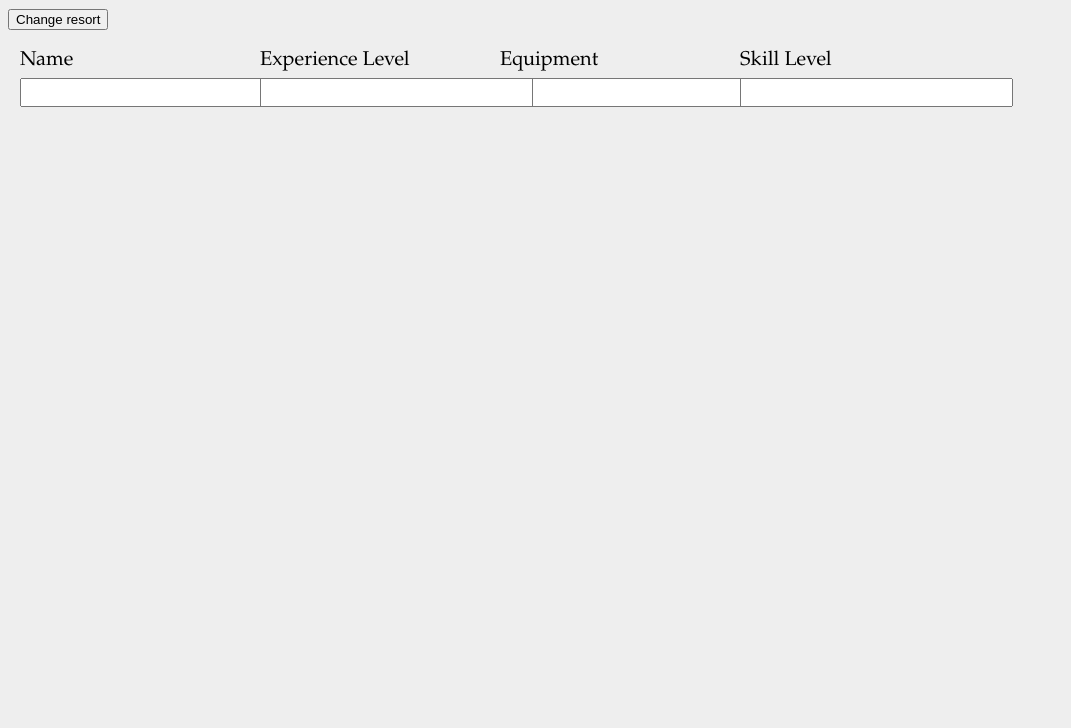
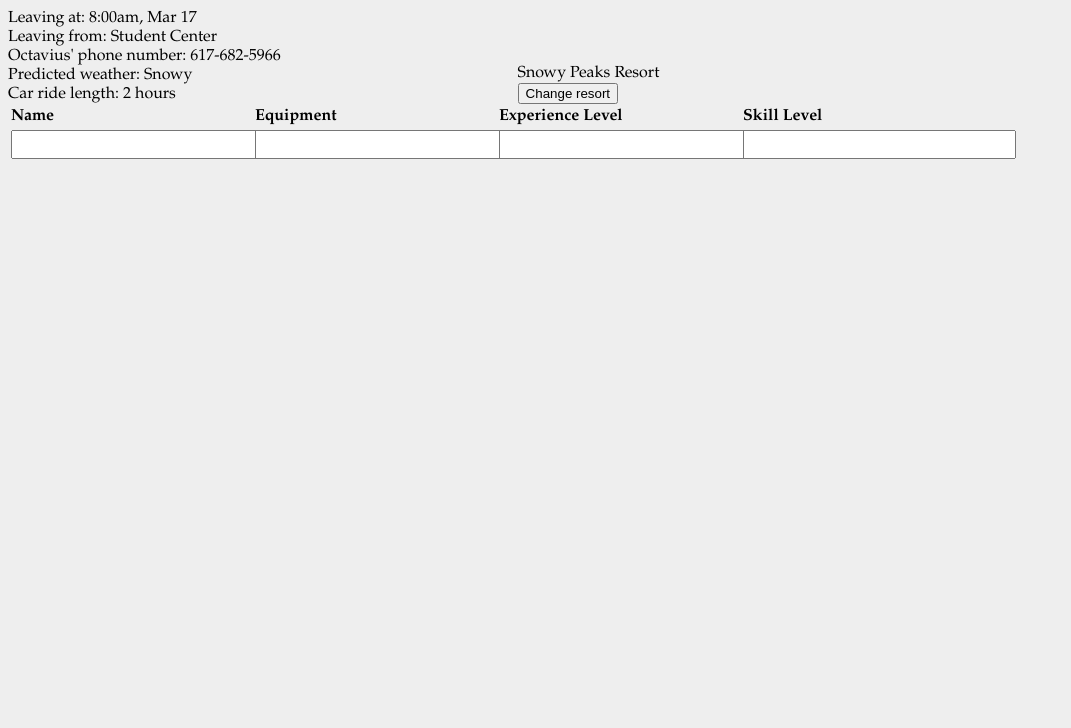
Before and after one commit to jpyeung/piranhamoose, a plain HTML site: page index.html in a window 1280 px wide. Shown: the part 72-800 px from the top of the page, without its empty margins (0-1071 px from the left). Drawn offline with nearby package versions, Linux system fonts and the light colour scheme.

Commit message:
Changed people info to table.

```diff
--- a/index.css
+++ b/index.css
@@ -1,3 +1,4 @@
+/* Document-wide */
 html {
     background-color: #eee;
 }
@@ -12,6 +13,8 @@ body {
 }
 
 
+/* Headers and things */
+
 #header {
     font-size: 32px;
     position: absolute;
@@ -19,42 +22,31 @@ body {
     left: 20px;
 }
 
-#name {
-    top: 120px;
-    left: 20px;
+
+/* Info boxes */
+#trip_info {
+    width: 40%;
+    margin-left: auto;
+    margin-right: auto;
+    display: inline-block;
 }
 
-#experience_level {
-    top: 120px;
-    left: 260px;
+#resort_info {
+    width: 40%;
+    margin-left: auto;
+    margin-right: auto;
+    display: inline-block;
 }
 
-#equipment {
-    top: 120px;
-    left: 500px;
+/* Table settings */
+table {
+    table-layout: fixed
+    width: 90%;
 }
 
-#skill_level {
-    top: 120px;
-    left: 740px;
+td {
+    width: 240px;
+    margin: 10px 10px 10px 10px;
 }
 
-#name_field {
-    top: 150px;
-    left: 20px;
-}
-
-#experience_field {
-    top: 150px;
-    left: 260px;
-}
-
-#equipment_field {
-    top: 150px;
-    left: 500px;
-}
-
-#skill_field {
-    top: 150px;
-    left: 740px;
-}
+/* Input fields */
--- a/index.html
+++ b/index.html
@@ -21,18 +21,33 @@
   <body>
     <h1>Skii</h1>
     <div>
-      <div id="trip_info"></div>
-      <div id="resort_info"></div>
+      <div id="trip_info">
+        Leaving at: 8:00am, Mar 17<br>
+        Leaving from: Student Center<br>
+        Octavius' phone number: 617-682-5966<br>
+        Predicted weather: Snowy<br>
+        Car ride length: 2 hours<br>
+      </div>
+      <div id="resort_info">
+        Snowy Peaks Resort<br>
+        <input id="resort_button" type="button" value="Change resort">
+      </div>
     </div>
-  	<input id="resort_button" type="button" value="Change resort">
-  	<div id="name" class="std">Name</div>
-    <div id="equipment" class="std">Equipment</div>
-  	<div id="experience_level" class="std">Experience Level</div>
-    <div id="skill_level" class="std">Skill Level</div>
-  	<input id="name_field" type="field" class="std">
-    <input id="equipment_field" type="field" class="std">
-  	<input id="experience_field" type="field" class="std">
-    <input id="skill_field" type="field" class="std">
+    <table id="people">
+      <tr>
+        <td id="name"><b>Name</b></td>
+        <td id="equipment"><b>Equipment</b></td>
+        <td id="experience_level"><b>Experience Level</b></td>
+        <td id="skill_level"><b>Skill Level</b></td>
+      </tr>
+      <tr>
+        <td><input id="name_field" type="field" class="std"></td>
+        <td><input id="equipment_field" type="field" class="std"></td>
+        <td><input id="experience_field" type="field" class="std"></td>
+        <td><input id="skill_field" type="field" class="std"></td>
+      </tr>
+    </table>
+
 
     <!-- jQuery (necessary for Bootstrap's JavaScript plugins) -->
     <script src="https://ajax.googleapis.com/ajax/libs/jquery/1.11.0/jquery.min.js"></script>
```
